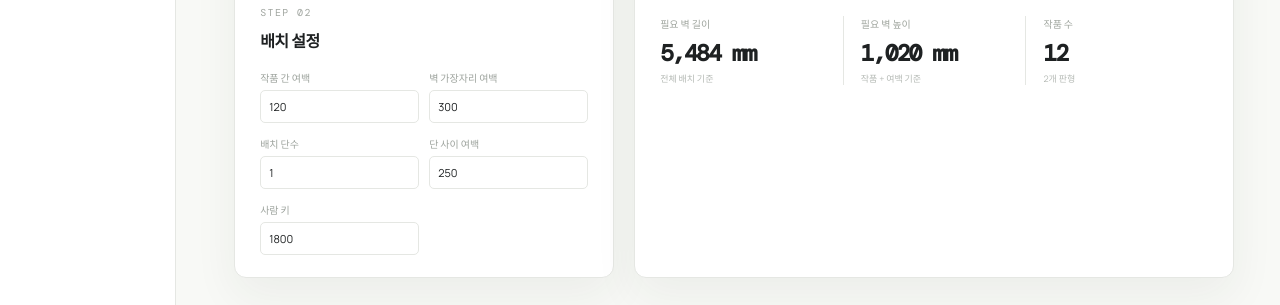
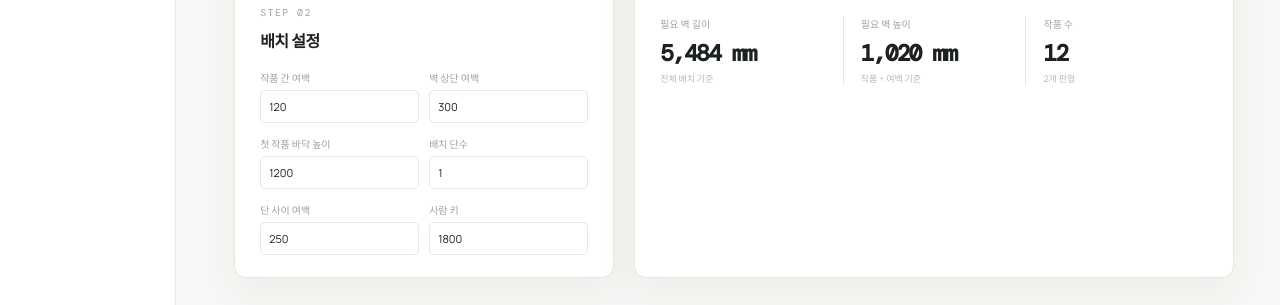
Before and after one commit to conandoil13-sketch/exhibition_calculator, a plain HTML site: page index.html in a window 1280 px wide. Shown: the part 883-1188 px from the top of the page. Drawn offline with nearby package versions, Linux system fonts and the light colour scheme.

Commit message:
Add first artwork floor height setting

```diff
--- a/index.html
+++ b/index.html
@@ -35,7 +35,7 @@
 
             <div class="settings-block" id="settings">
               <div class="panel-heading compact"><div><span class="section-kicker">STEP 02</span><h2>배치 설정</h2></div></div>
-              <div class="field-grid"><label>작품 간 여백<input id="gapInput" type="number" min="0" value="120" /></label><label>벽 가장자리 여백<input id="marginInput" type="number" min="0" value="300" /></label><label>배치 단수<input id="rowCountInput" type="number" min="1" value="1" /></label><label>단 사이 여백<input id="rowGapInput" type="number" min="0" value="250" /></label><label>사람 키<input id="personHeight" type="number" min="1" value="1800" /></label></div>
+              <div class="field-grid"><label>작품 간 여백<input id="gapInput" type="number" min="0" value="120" /></label><label>벽 상단 여백<input id="marginInput" type="number" min="0" value="300" /></label><label>첫 작품 바닥 높이<input id="firstArtworkHeight" type="number" min="0" value="1200" /></label><label>배치 단수<input id="rowCountInput" type="number" min="1" value="1" /></label><label>단 사이 여백<input id="rowGapInput" type="number" min="0" value="250" /></label><label>사람 키<input id="personHeight" type="number" min="1" value="1800" /></label></div>
             </div>
 
             <div class="walls-block hidden" id="wallsBlock"><div class="panel-heading compact"><div><span class="section-kicker">STEP 02B</span><h2>전시장 벽 목록</h2></div><button id="addWall" class="small-add">＋ 벽 추가</button></div><div id="wallList"></div></div>
```
